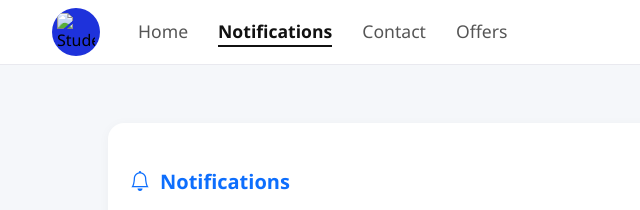
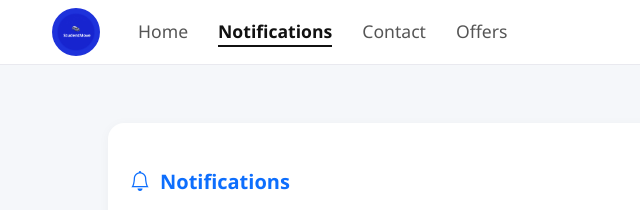
Before and after one commit to Julfiker-NpM/StudentMove-Website, a plain HTML site: page notification_Version4.html in a window 1280 px wide. Shown: the top 210 px of the page, 0-640 px from the left. Drawn offline with nearby package versions, Linux system fonts and the light colour scheme.

Commit message:
Update notification_Version4.html

```diff
--- a/notification_Version4.html
+++ b/notification_Version4.html
@@ -12,7 +12,7 @@
   <header class="custom-navbar">
     <div class="nav-content">
       <div class="logo-circle">
-        <img src="assets/logo.png" alt="StudentMove" />
+        <img src="logo.png" alt="StudentMove" />
       </div>
       <nav class="main-menu">
         <a href="dashboard.html">Home</a>
```
